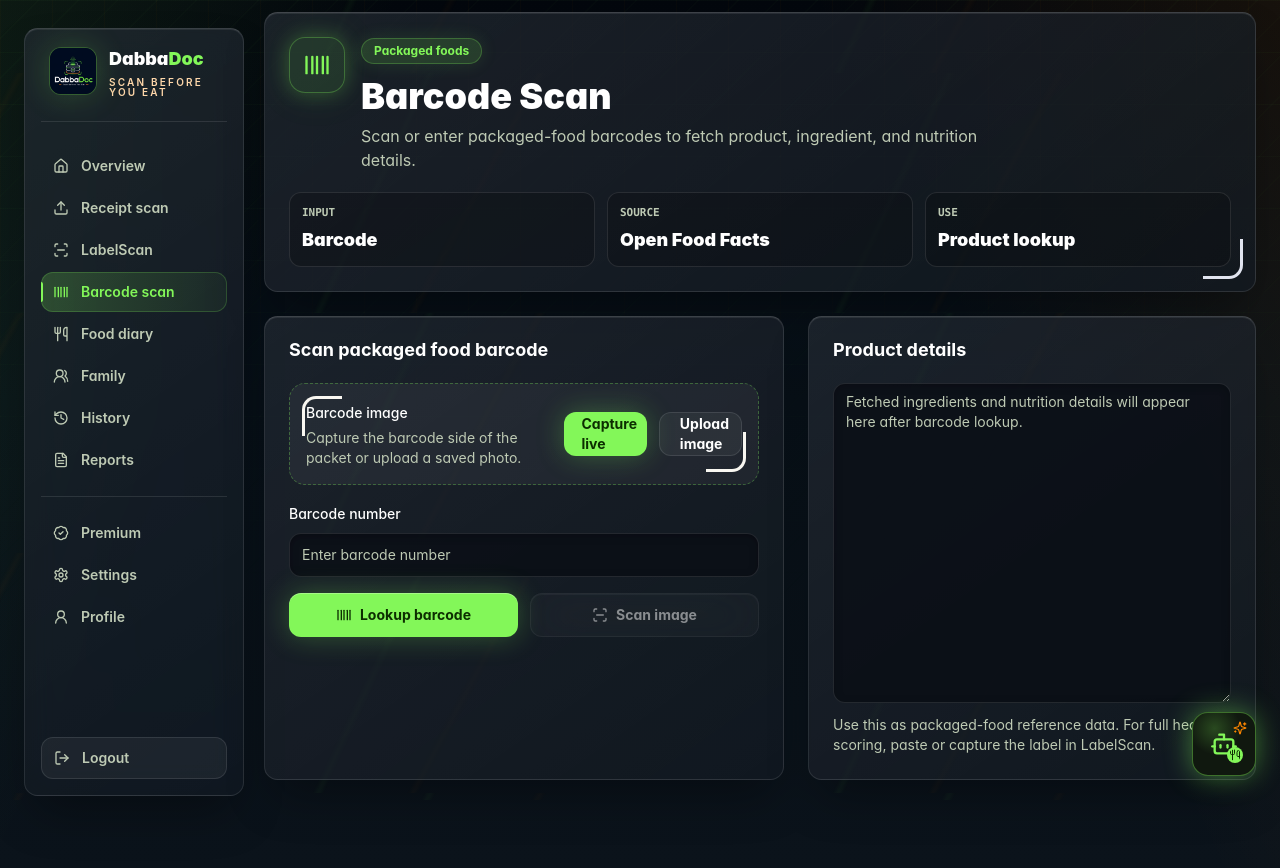
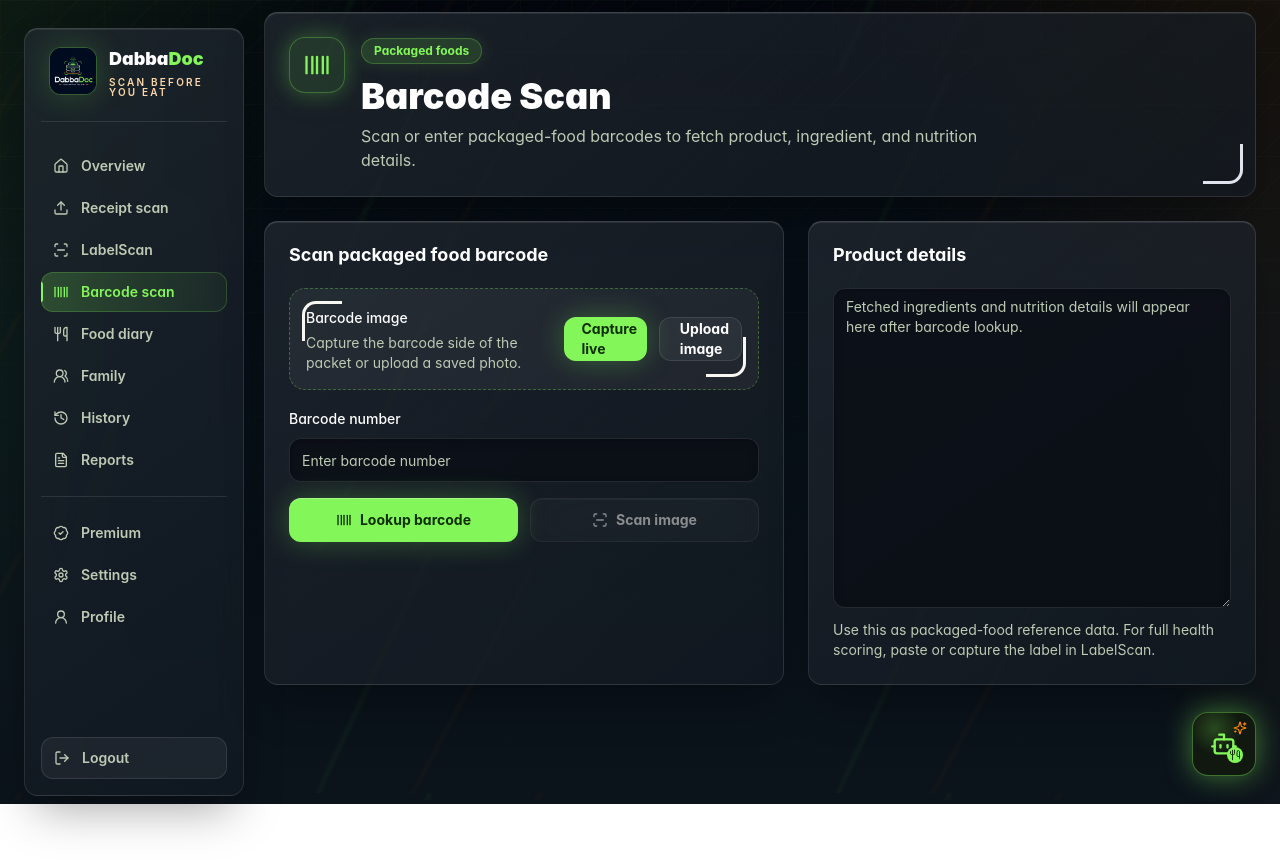
Before and after one commit to virajkvk18/dabbadoc, a Next.js app: page /dashboard/barcode-scan in a window 1280 px wide. After the commit the page ends 804 px from the top, so only its background shows below. Built offline with nearby package versions, Linux system fonts and the light colour scheme.

Commit message:
Remove scan header stats

```diff
--- a/app/dashboard/barcode-scan/page.tsx
+++ b/app/dashboard/barcode-scan/page.tsx
@@ -10,11 +10,6 @@ export default function BarcodeScanPage() {
         title="Barcode Scan"
         description="Scan or enter packaged-food barcodes to fetch product, ingredient, and nutrition details."
         icon={Barcode}
-        stats={[
-          { label: "Input", value: "Barcode" },
-          { label: "Source", value: "Open Food Facts" },
-          { label: "Use", value: "Product lookup" }
-        ]}
       />
       <BarcodeScanPanel />
     </div>
--- a/app/dashboard/label-scan/page.tsx
+++ b/app/dashboard/label-scan/page.tsx
@@ -10,11 +10,6 @@ export default function LabelScanPage() {
         title="Packaged Food LabelScan"
         description="Scan nutrition and ingredient labels for hidden sugar, sodium, oils, maida, and additive signals."
         icon={ScanLine}
-        stats={[
-          { label: "Input", value: "Label image" },
-          { label: "Signals", value: "Sugar / sodium" },
-          { label: "Result", value: "Truth score" }
-        ]}
       />
       <LabelScanForm />
     </div>
--- a/app/dashboard/upload-receipt/page.tsx
+++ b/app/dashboard/upload-receipt/page.tsx
@@ -10,11 +10,6 @@ export default function UploadReceiptPage() {
         title="Receipt / order scanner"
         description="Analyze grocery receipts, food delivery bills, quick-commerce screenshots, or demo data."
         icon={ReceiptText}
-        stats={[
-          { label: "Input", value: "Photo / PDF" },
-          { label: "Output", value: "Score + swaps" },
-          { label: "Mobile", value: "Live capture" }
-        ]}
       />
       <ReceiptUploadForm />
     </div>
```
